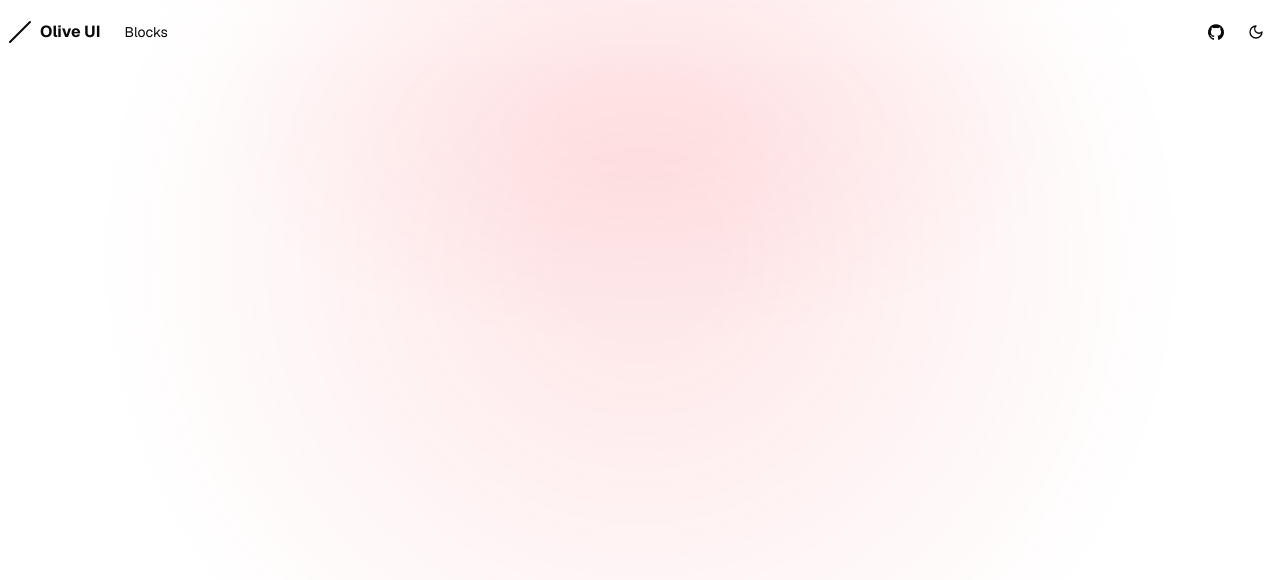
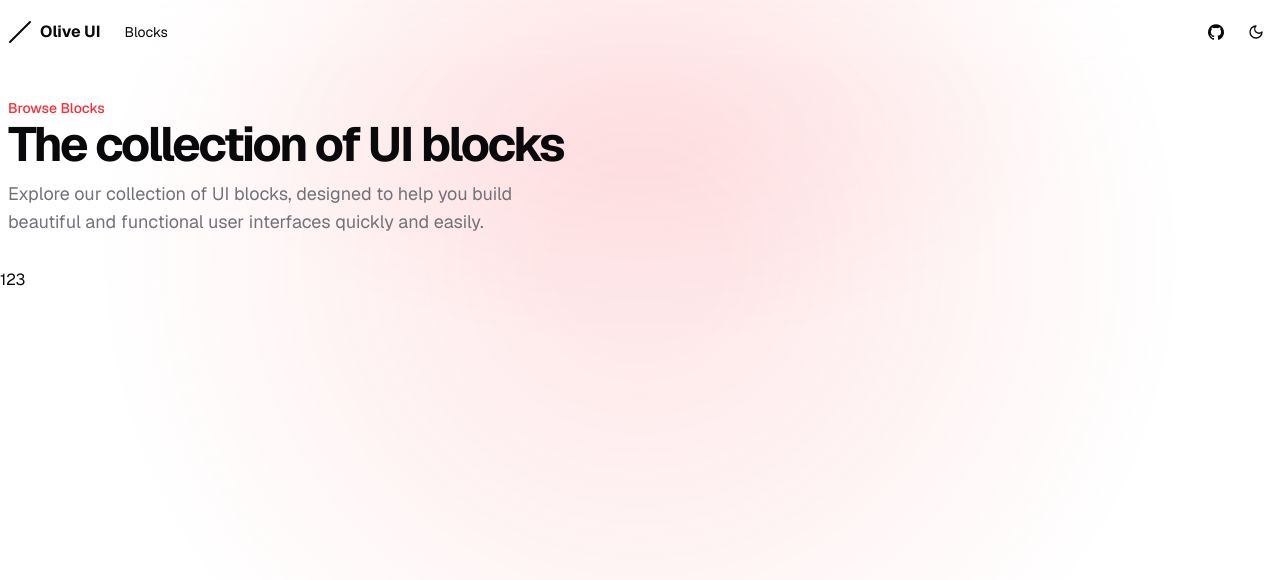
Before and after one commit to olewandowski1/olive-ui, a Next.js app: page /blocks in a window 1280 px wide. Shown: the top 580 px of the page. Built offline with nearby package versions, Linux system fonts and the light colour scheme.

Commit message:
feat: header init, blocks page init

```diff
--- a/registry.json
+++ b/registry.json
@@ -21,12 +21,26 @@
         {
           "path": "src/registry/new-york/blocks/landing/hero/centered-hero-block/components/max-width-wrapper.tsx",
           "type": "registry:component"
+        }
+      ],
+      "categories": ["landing", "hero"]
+    },
+    {
+      "name": "left-aligned-header",
+      "type": "registry:block",
+      "title": "Left Aligned Header",
+      "descritpion": "A left-aligned header with a caption, title and description.",
+      "files": [
+        {
+          "path": "src/registry/new-york/blocks/landing/header/left-aligned-header/page.tsx",
+          "type": "registry:block"
         },
         {
-          "path": "src/registry/new-york/blocks/landing/hero/centered-hero-block/components/heading.tsx",
+          "path": "src/registry/new-york/blocks/landing/header/left-aligned-header/components/max-width-wrapper.tsx",
           "type": "registry:component"
         }
-      ]
+      ],
+      "categories": ["landing", "header"]
     }
   ]
 }
--- a/src/app/(app)/blocks/page.tsx
+++ b/src/app/(app)/blocks/page.tsx
@@ -1,3 +1,10 @@
+import { LeftAlignedHeader } from '@/registry/new-york/blocks/landing/header/left-aligned-header/page';
+
 export default function BlocksPage() {
-  return <div></div>;
+  return (
+    <>
+      <LeftAlignedHeader />
+      <div> 123 </div>
+    </>
+  );
 }
--- a/src/app/(app)/layout.tsx
+++ b/src/app/(app)/layout.tsx
@@ -6,7 +6,7 @@ export default function AppLayout({ children }: { children: React.ReactNode }) {
     <div className='relative flex flex-col flex-1 space-y-8'>
       <Glow variant='top' className='opacity-0 animate-appear-zoom' />
       <SiteHeader />
-      <main className='z-10 flex flex-col flex-1'>{children}</main>
+      <main className='z-10 flex flex-col flex-1 space-y-8'>{children}</main>
       {/* TODO: SiteFooter */}
     </div>
   );
--- a/src/app/icon.tsx
+++ b/src/app/icon.tsx
@@ -1,11 +1,7 @@
 import { ImageResponse } from 'next/og';
 
 const Icon = () => {
-  let fill = 'olive';
-
-  if (process.env.NODE_ENV === 'development') {
-    fill = 'green';
-  }
+  let fill = 'black';
 
   return new ImageResponse(
     (
--- a/src/components/main-nav.tsx
+++ b/src/components/main-nav.tsx
@@ -24,7 +24,7 @@ export function MainNav() {
               key={item.label}
               href={item.href}
               className={cn(
-                'transition-colors hover:text-foreground/80 flex items-center',
+                'transition-colors hover:text-foreground flex items-center',
                 pathname?.startsWith(item.href)
                   ? 'text-foreground'
                   : 'text-foreground/80'
--- a/src/lib/config.ts
+++ b/src/lib/config.ts
@@ -1,11 +1,11 @@
 export const siteConfig = {
   name: 'Olive UI',
-  url: 'https://olive-ui.vercel.app',
+  url: 'https://olive-ui.vercel.app/',
   ogImage: 'https://olive-ui.vercel.app/og.jpg',
   description:
     'Olive UI is a design system and component library for building beautiful and accessible user interfaces with React and Tailwind CSS.',
   links: {
     twitter: '',
-    github: '',
+    github: 'https://olive-ui.vercel.app/',
   },
 };
--- /dev/null
+++ b/src/registry/new-york/blocks/landing/header/left-aligned-header/components/max-width-wrapper.tsx
@@ -0,0 +1,16 @@
+import { cn } from '@/registry/new-york/lib/utils';
+
+type MaxWidthWrapperProps = {
+  className?: string;
+  children: React.ReactNode;
+};
+
+export function MaxWidthWrapper({ className, children }: MaxWidthWrapperProps) {
+  return (
+    <div
+      className={cn('h-full mx-auto w-full max-w-screen-xl px-2', className)}
+    >
+      {children}
+    </div>
+  );
+}
--- /dev/null
+++ b/src/registry/new-york/blocks/landing/header/left-aligned-header/page.tsx
@@ -0,0 +1,29 @@
+import { MaxWidthWrapper } from './components/max-width-wrapper';
+
+type LeftAlignedHeaderProps = {
+  caption?: string;
+  title?: string;
+  description?: string;
+};
+
+export function LeftAlignedHeader({
+  caption = 'Browse Blocks',
+  title = 'The collection of UI blocks',
+  description = 'Explore our collection of UI blocks, designed to help you build beautiful and functional user interfaces quickly and easily.',
+}: LeftAlignedHeaderProps) {
+  return (
+    <section>
+      <MaxWidthWrapper>
+        <div className='max-w-xl space-y-3 animate-appear'>
+          <span className='text-sm font-medium text-primary'>{caption}</span>
+          <h1 className='text-3xl font-bold tracking-tighter sm:text-4xl md:text-5xl'>
+            {title}
+          </h1>
+          <p className='text-md text-muted-foreground sm:text-lg'>
+            {description}
+          </p>
+        </div>
+      </MaxWidthWrapper>
+    </section>
+  );
+}
--- a/src/registry/new-york/blocks/landing/hero/centered-hero-block/components/heading.tsx
+++ /dev/null
@@ -1,19 +0,0 @@
-import { cn } from '@/registry/new-york/lib/utils';
-
-type HeadingProps = {
-  children: React.ReactNode;
-} & React.HTMLAttributes<HTMLHeadingElement>;
-
-export function Heading({ children, className, ...props }: HeadingProps) {
-  return (
-    <h1
-      className={cn(
-        'text-4xl sm:text-5xl text-pretty font-semibold tracking-tight text-foreground/90',
-        className
-      )}
-      {...props}
-    >
-      {children}
-    </h1>
-  );
-}
--- a/src/registry/new-york/blocks/landing/hero/centered-hero-block/page.tsx
+++ b/src/registry/new-york/blocks/landing/hero/centered-hero-block/page.tsx
@@ -3,7 +3,6 @@ import { Check, LucideIcon, Rocket } from 'lucide-react';
 import { Badge } from '@/registry/new-york/ui/badge';
 import { Separator } from '@/registry/new-york/ui/separator';
 
-import { Heading } from './components/heading';
 import { MaxWidthWrapper } from './components/max-width-wrapper';
 import { ShinyButton } from './components/shiny-button';
 
@@ -51,13 +50,13 @@ export function CenteredHeroBlock({
             </span>
           </Badge>
 
-          <Heading>
+          <h1 className='text-4xl font-semibold tracking-tight sm:text-5xl text-pretty text-foreground/90'>
             <span>{headingText}</span>
             <br />
             <span className='text-transparent bg-gradient-to-r from-primary/80 to-primary bg-clip-text'>
               {headingTextHighliged}
             </span>
-          </Heading>
+          </h1>
 
           <p className='mx-auto text-center text-base/7 max-w-prose text-pretty text-foreground/80'>
             {descriptionTextStart}{' '}
```
